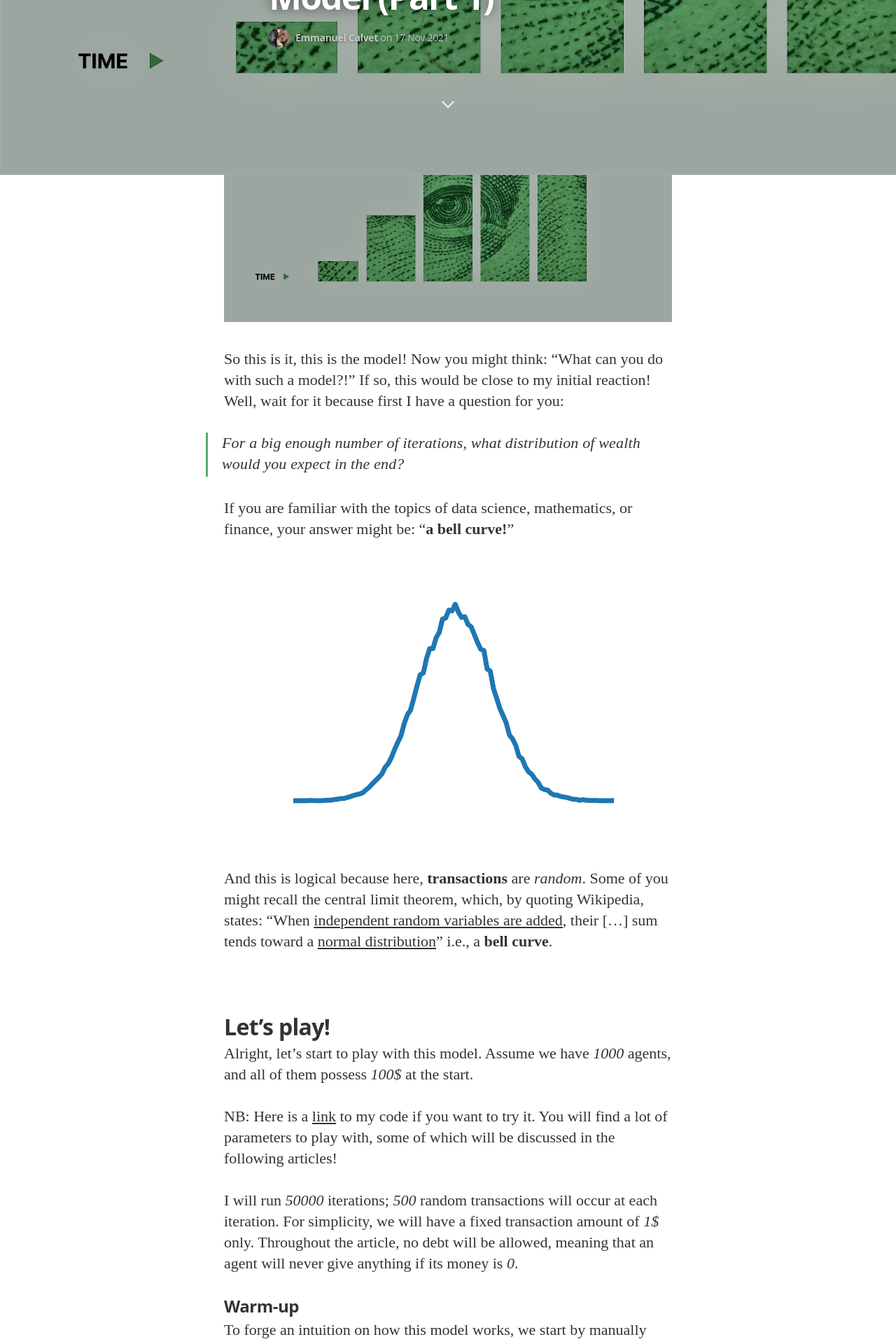
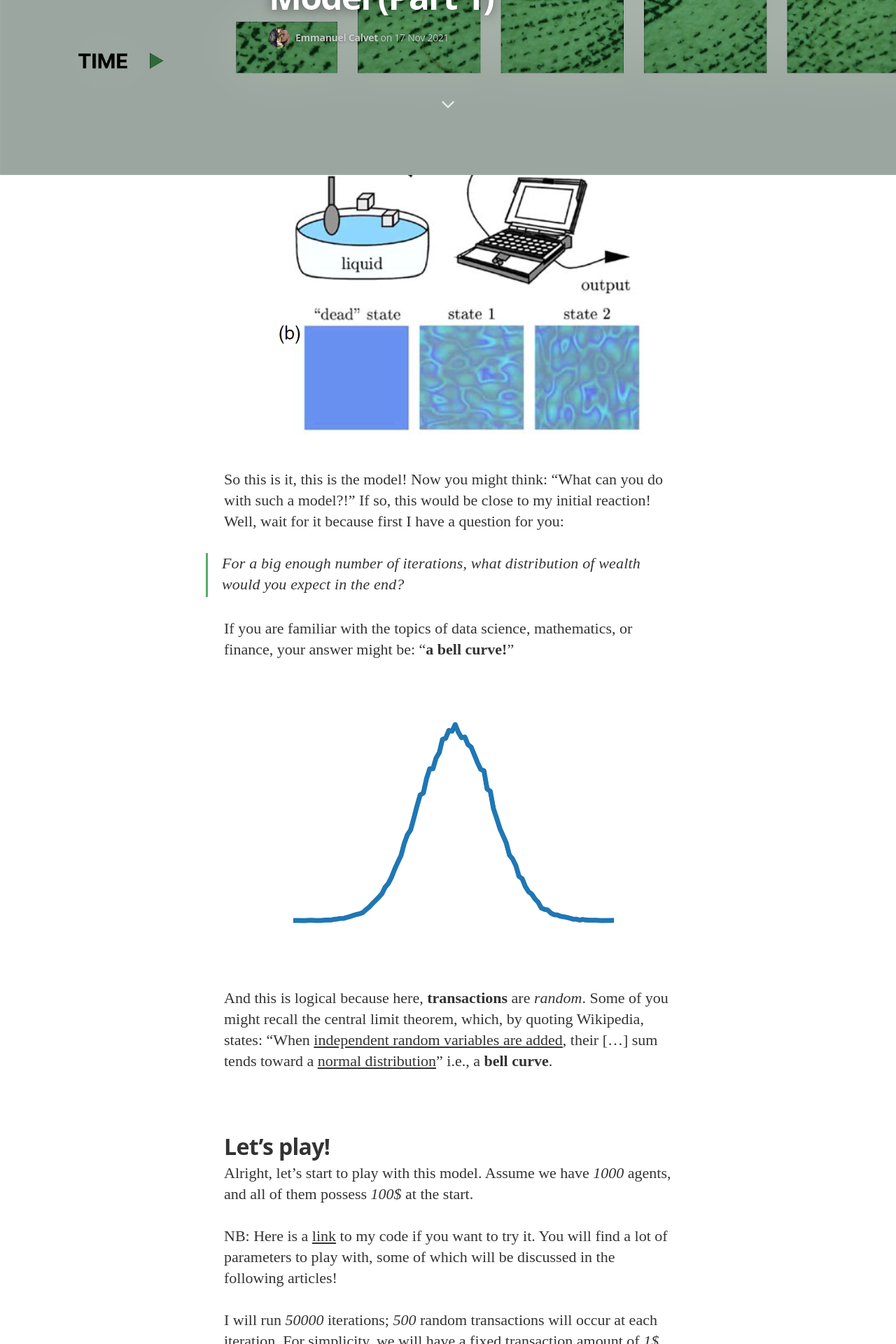
Before and after one commit to ManuNeuro/EmmanuelCalvet, a Jekyll site: the page built from _posts/2021-11-17-wealth-distribution-p1.md, in a window 1280 px wide. Shown: the part 650-2570 px from the top of the page at 70% size. Built offline with Jekyll 4.4.1, drawn with Linux system fonts in a browser that asks for light colours; nearby versions of some CDN libraries; some web fonts are replaced; formulas are drawn with MathJax 3; comment, search, counter and statistics services are not loaded.

Commit message:
Update 2021-11-17-wealth-distribution-p1.md

```diff
--- a/_posts/2021-11-17-wealth-distribution-p1.md
+++ b/_posts/2021-11-17-wealth-distribution-p1.md
@@ -17,7 +17,7 @@ It’s your turn not to believe me:
 2. Next, choose randomly and uniformly two agents for a transaction: *agent1* gives a fixed amount to *agent2*, let’s say *1$*.
 3. Now repeat the process over and over.
 
-![](/assets/article_images/2021-11-17-wealth-distribution-p1/cover.jpg)
+![](/assets/article_images/about/pic0.png)
 
 So this is it, this is the model! Now you might think: “What can you do with such a model?!” If so, this would be close to my initial reaction! Well, wait for it because first I have a question for you:
 
```
